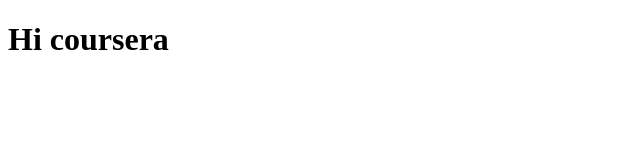
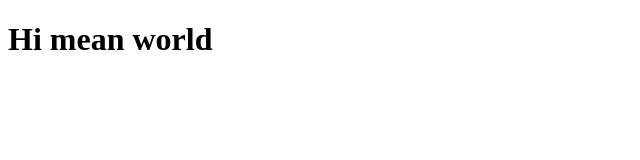
Before and after one commit to sukeshkrishna/coursera-test, a plain HTML site: page index.html in a window 1280 px wide. Shown: the whole page, without its empty margins (0-640 px from the left). Drawn offline with Linux system fonts and the light colour scheme.

Commit message:
first web filebjm

```diff
--- a/index.html
+++ b/index.html
@@ -5,6 +5,6 @@
     <title>hello coursera</title>
   </head>
   <body>
-    <h1>Hi coursera</h1>
+    <h1>Hi mean world</h1>
   </body>
 </html>
```
